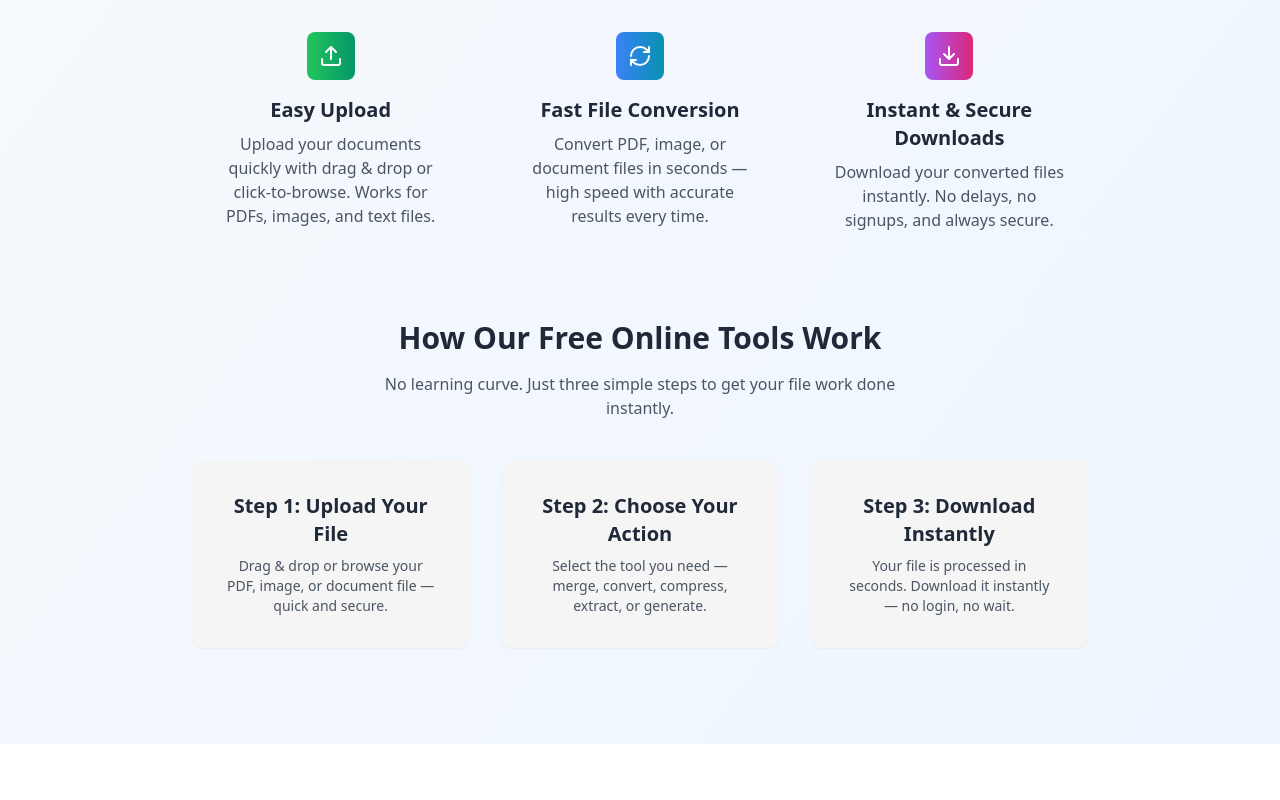
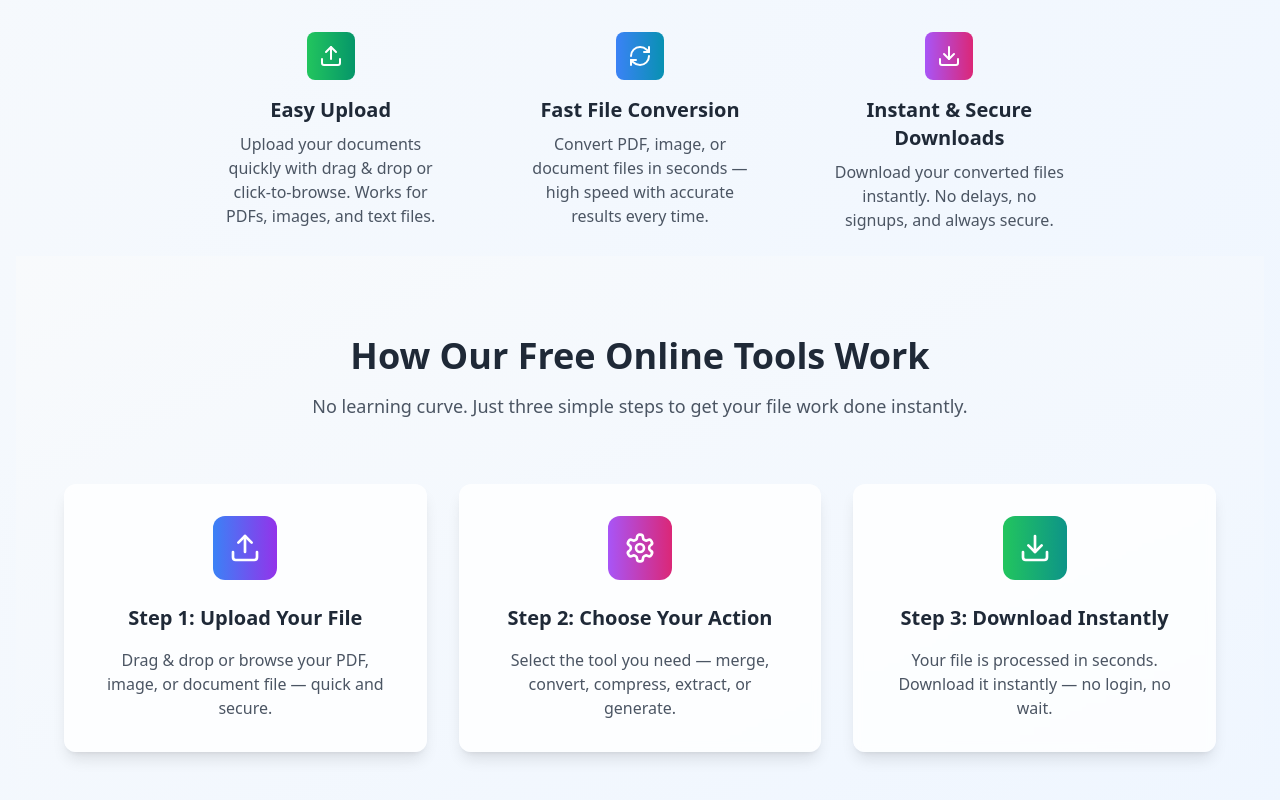
Before and after one commit to coderzafii/digital-document-suite-21, a React (Vite) app: page / in a window 1280 px wide. Shown: the part 1033-1833 px from the top of the page. Before the commit the page ends 1777 px from the top, so only its background shows below. Built offline with nearby package versions, Linux system fonts and the light colour scheme.

Commit message:
Refactor: Use default styling for "How It Works" section
Update the "How It Works" section to use the website's default fonts, SVGs, and colors.

```diff
--- a/src/components/HowItWorksSection.tsx
+++ b/src/components/HowItWorksSection.tsx
@@ -1,33 +1,55 @@
+
+import { Upload, Settings, Download } from "lucide-react";
 
 const HowItWorksSection = () => {
   return (
-    <section id="how-it-works" className="py-16 text-center">
-      <h2 className="text-3xl font-bold text-gray-800 mb-4">
+    <section id="how-it-works" className="py-20 bg-gradient-to-br from-slate-50 to-blue-50">
+      <div className="container mx-auto px-4">
+        <div className="text-center mb-16">
+          <h2 className="text-4xl font-bold text-gray-800 mb-4">
             How Our Free Online Tools Work
           </h2>
-
-      <p className="mt-2 max-w-xl mx-auto text-gray-600">
+          <p className="text-lg text-gray-600 max-w-2xl mx-auto">
             No learning curve. Just three simple steps to get your file work done instantly.
           </p>
+        </div>
 
-      <div className="mt-10 grid gap-8 md:grid-cols-3 max-w-4xl mx-auto">
-        <div className="p-8 rounded-xl shadow-sm bg-neutral-100">
-          <h3 className="text-xl font-semibold text-gray-800 mb-2">Step 1: Upload Your File</h3>
-          <p className="mt-2 text-sm text-gray-600">
+        <div className="grid grid-cols-1 md:grid-cols-3 gap-8 max-w-6xl mx-auto">
+          <div className="group hover:shadow-xl transition-all duration-300 hover:-translate-y-2 cursor-pointer border-0 shadow-lg bg-white/80 backdrop-blur-sm rounded-xl p-8 text-center">
+            <div className="w-16 h-16 bg-gradient-to-r from-blue-500 to-purple-600 rounded-xl flex items-center justify-center mx-auto mb-6 group-hover:scale-110 transition-transform duration-300">
+              <Upload className="w-8 h-8 text-white" />
+            </div>
+            <h3 className="text-xl font-semibold text-gray-800 mb-4 group-hover:text-blue-600 transition-colors">
+              Step 1: Upload Your File
+            </h3>
+            <p className="text-gray-600">
               Drag & drop or browse your PDF, image, or document file — quick and secure.
             </p>
           </div>
-        <div className="p-8 rounded-xl shadow-sm bg-neutral-100">
-          <h3 className="text-xl font-semibold text-gray-800 mb-2">Step 2: Choose Your Action</h3>
-          <p className="mt-2 text-sm text-gray-600">
+
+          <div className="group hover:shadow-xl transition-all duration-300 hover:-translate-y-2 cursor-pointer border-0 shadow-lg bg-white/80 backdrop-blur-sm rounded-xl p-8 text-center">
+            <div className="w-16 h-16 bg-gradient-to-r from-purple-500 to-pink-600 rounded-xl flex items-center justify-center mx-auto mb-6 group-hover:scale-110 transition-transform duration-300">
+              <Settings className="w-8 h-8 text-white" />
+            </div>
+            <h3 className="text-xl font-semibold text-gray-800 mb-4 group-hover:text-blue-600 transition-colors">
+              Step 2: Choose Your Action
+            </h3>
+            <p className="text-gray-600">
               Select the tool you need — merge, convert, compress, extract, or generate.
             </p>
           </div>
-        <div className="p-8 rounded-xl shadow-sm bg-neutral-100">
-          <h3 className="text-xl font-semibold text-gray-800 mb-2">Step 3: Download Instantly</h3>
-          <p className="mt-2 text-sm text-gray-600">
+
+          <div className="group hover:shadow-xl transition-all duration-300 hover:-translate-y-2 cursor-pointer border-0 shadow-lg bg-white/80 backdrop-blur-sm rounded-xl p-8 text-center">
+            <div className="w-16 h-16 bg-gradient-to-r from-green-500 to-teal-600 rounded-xl flex items-center justify-center mx-auto mb-6 group-hover:scale-110 transition-transform duration-300">
+              <Download className="w-8 h-8 text-white" />
+            </div>
+            <h3 className="text-xl font-semibold text-gray-800 mb-4 group-hover:text-blue-600 transition-colors">
+              Step 3: Download Instantly
+            </h3>
+            <p className="text-gray-600">
               Your file is processed in seconds. Download it instantly — no login, no wait.
             </p>
+          </div>
         </div>
       </div>
     </section>
```
Lines whose indentation alone changed are shown as unchanged.
